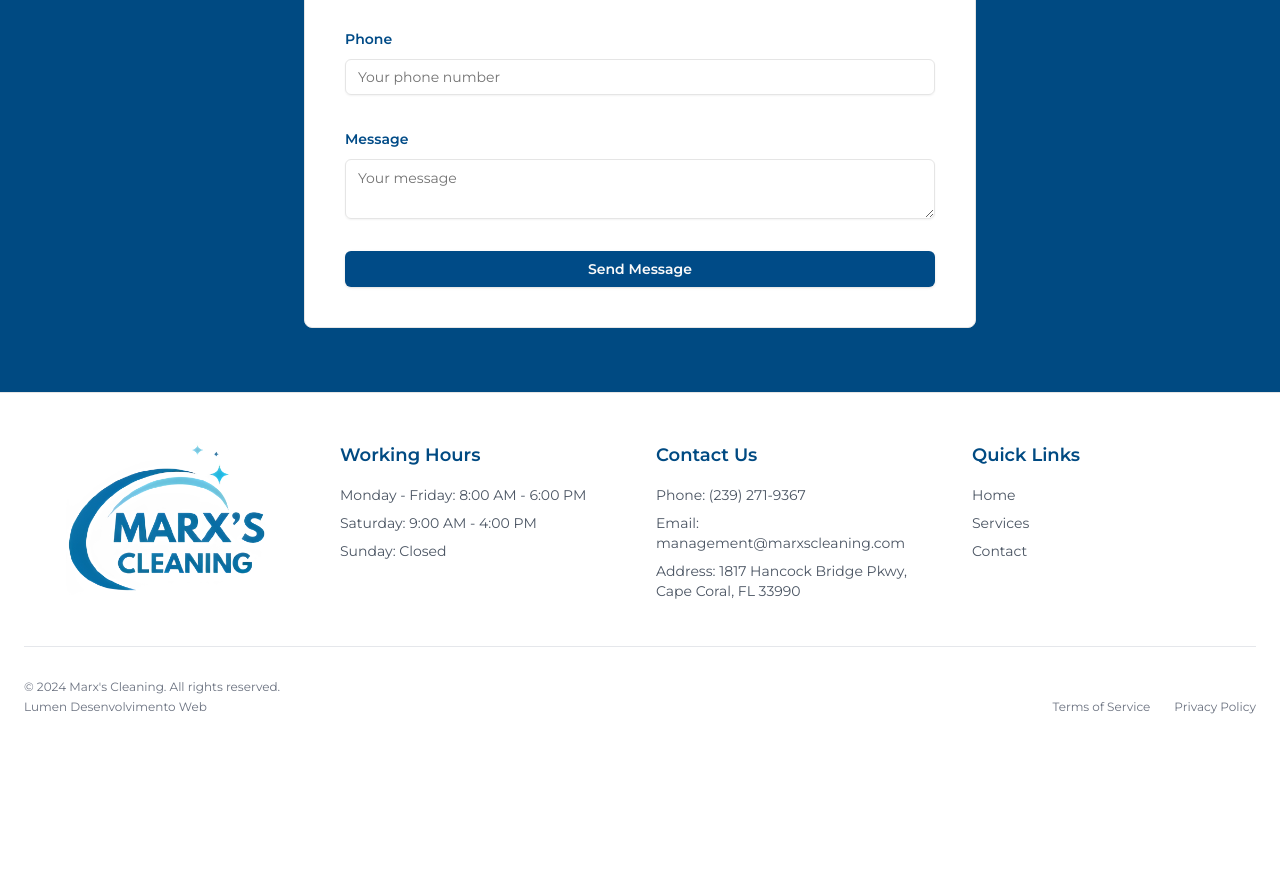
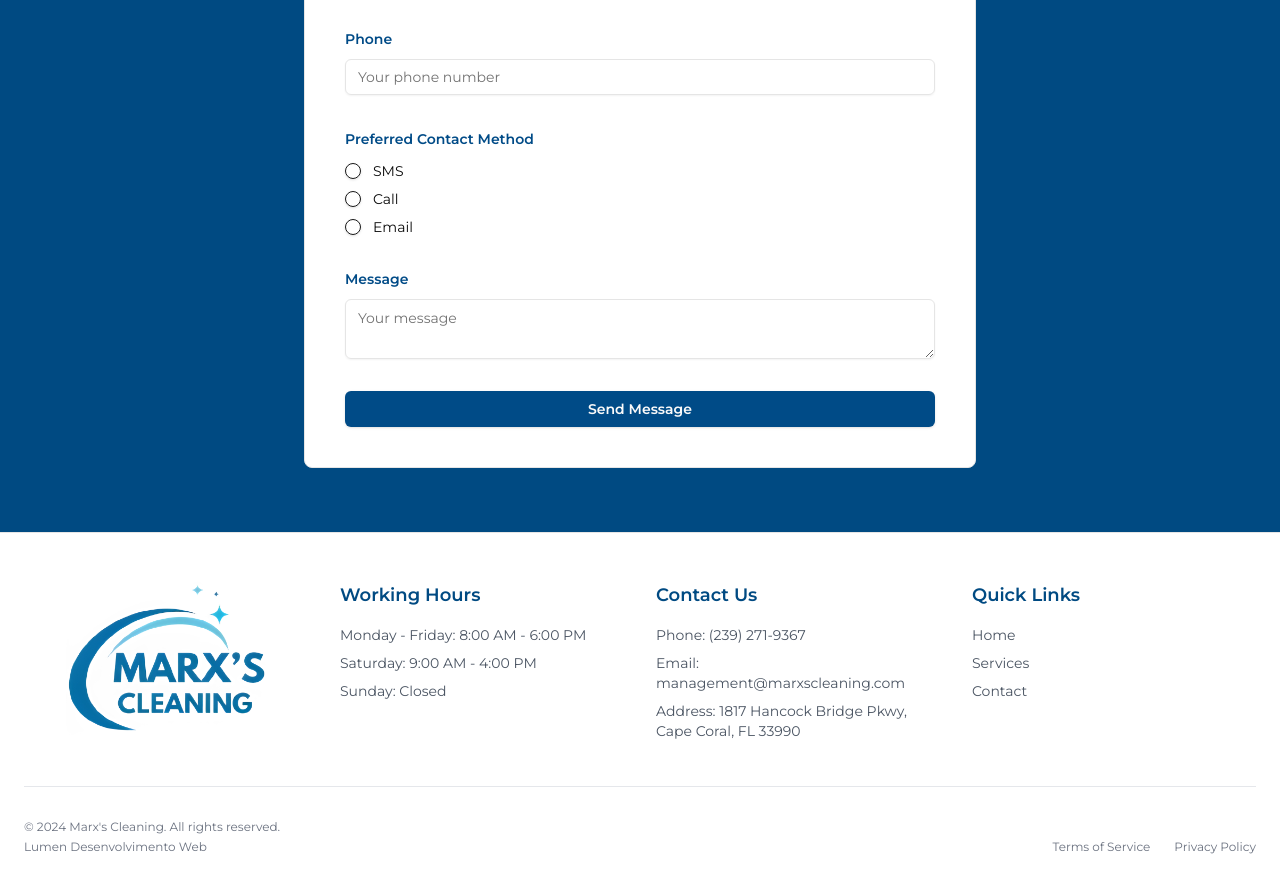
Before and after one commit to Acaj0/marxs-cleaning, a Next.js app: page / in a window 1280 px wide. Shown: the part 3680-4572 px from the top of the page. Before the commit the page ends 4523 px from the top, so only its background shows below. Built offline with nearby package versions, Linux system fonts and the light colour scheme.

Commit message:
tipo de contato e mensagem

```diff
--- a/package.json
+++ b/package.json
@@ -16,6 +16,7 @@
     "@radix-ui/react-dialog": "^1.1.2",
     "@radix-ui/react-label": "^2.1.0",
     "@radix-ui/react-navigation-menu": "^1.2.1",
+    "@radix-ui/react-radio-group": "^1.2.2",
     "@radix-ui/react-select": "^2.1.2",
     "@radix-ui/react-slot": "^1.1.0",
     "@radix-ui/react-tabs": "^1.1.1",
--- a/src/app/api/contact/route.ts
+++ b/src/app/api/contact/route.ts
@@ -6,7 +6,7 @@ const resend = new Resend(process.env.RESEND_API_KEY)
 export async function POST(req: Request) {
   try {
     const body = await req.json()
-    const { service, name, email, phone, message } = body
+    const { service, name, email, phone, message, preferredContact } = body
 
     const { data, error } = await resend.emails.send({
       from: "Marx's Cleaning Website <onboarding@resend.dev>",
@@ -17,6 +17,7 @@ export async function POST(req: Request) {
         Name: ${name}
         Email: ${email}
         Phone: ${phone}
+        Preferred Contact Method: ${preferredContact}
         Message: ${message}
       `,
     })
--- a/src/components/contact-section.tsx
+++ b/src/components/contact-section.tsx
@@ -24,7 +24,7 @@ import {
   SelectTrigger,
   SelectValue,
 } from "@/components/ui/select"
-import { useToast } from "@/components/ui/use-toast"
+import { RadioGroup, RadioGroupItem } from "@/components/ui/radio-group"
 
 const formSchema = z.object({
   service: z.string().min(1, "Please select a service"),
@@ -32,6 +32,9 @@ const formSchema = z.object({
   email: z.string().email("Invalid email address"),
   phone: z.string().min(10, "Phone number must be at least 10 digits"),
   message: z.string().min(10, "Message must be at least 10 characters"),
+  preferredContact: z.enum(["SMS", "Call", "Email"], {
+    required_error: "Please select a preferred contact method",
+  }),
 })
 
 const services = [
@@ -45,7 +48,7 @@ const services = [
 
 export function ContactSection() {
   const [isSubmitting, setIsSubmitting] = useState(false)
-  const { toast } = useToast()
+  const [submissionStatus, setSubmissionStatus] = useState<'idle' | 'success' | 'error'>('idle')
 
   const form = useForm<z.infer<typeof formSchema>>({
     resolver: zodResolver(formSchema),
@@ -55,11 +58,13 @@ export function ContactSection() {
       email: "",
       phone: "",
       message: "",
+      preferredContact: undefined,
     },
   })
 
   async function onSubmit(values: z.infer<typeof formSchema>) {
     setIsSubmitting(true)
+    setSubmissionStatus('idle')
     try {
       const response = await fetch("/api/contact", {
         method: "POST",
@@ -73,17 +78,10 @@ export function ContactSection() {
         throw new Error("Failed to send message")
       }
 
-      toast({
-        title: "Message sent!",
-        description: "We'll get back to you as soon as possible.",
-      })
+      setSubmissionStatus('success')
       form.reset()
     } catch (error) {
-      toast({
-        title: "Error",
-        description: "Failed to send message. Please try again.",
-        variant: "destructive",
-      })
+      setSubmissionStatus('error')
     } finally {
       setIsSubmitting(false)
     }
@@ -160,6 +158,48 @@ export function ContactSection() {
             />
             <FormField
               control={form.control}
+              name="preferredContact"
+              render={({ field }) => (
+                <FormItem className="space-y-3">
+                  <FormLabel className="text-[#004B87] font-semibold">Preferred Contact Method</FormLabel>
+                  <FormControl>
+                    <RadioGroup
+                      onValueChange={field.onChange}
+                      defaultValue={field.value}
+                      className="flex flex-col space-y-1"
+                    >
+                      <FormItem className="flex items-center space-x-3 space-y-0">
+                        <FormControl>
+                          <RadioGroupItem value="SMS" />
+                        </FormControl>
+                        <FormLabel className="font-normal">
+                          SMS
+                        </FormLabel>
+                      </FormItem>
+                      <FormItem className="flex items-center space-x-3 space-y-0">
+                        <FormControl>
+                          <RadioGroupItem value="Call" />
+                        </FormControl>
+                        <FormLabel className="font-normal">
+                          Call
+                        </FormLabel>
+                      </FormItem>
+                      <FormItem className="flex items-center space-x-3 space-y-0">
+                        <FormControl>
+                          <RadioGroupItem value="Email" />
+                        </FormControl>
+                        <FormLabel className="font-normal">
+                          Email
+                        </FormLabel>
+                      </FormItem>
+                    </RadioGroup>
+                  </FormControl>
+                  <FormMessage />
+                </FormItem>
+              )}
+            />
+            <FormField
+              control={form.control}
               name="message"
               render={({ field }) => (
                 <FormItem>
@@ -183,6 +223,16 @@ export function ContactSection() {
             </Button>
           </form>
         </Form>
+        {submissionStatus === 'success' && (
+          <div className="mt-4 p-4 bg-green-100 text-green-700 rounded-md">
+            Thank you for your message! We will contact you soon via your preferred method.
+          </div>
+        )}
+        {submissionStatus === 'error' && (
+          <div className="mt-4 p-4 bg-red-100 text-red-700 rounded-md">
+            There was an error sending your message. Please try again later.
+          </div>
+        )}
       </div>
     </section>
   )
--- /dev/null
+++ b/src/components/ui/radio-group.tsx
@@ -0,0 +1,44 @@
+"use client"
+
+import * as React from "react"
+import * as RadioGroupPrimitive from "@radix-ui/react-radio-group"
+import { Circle } from "lucide-react"
+
+import { cn } from "@/lib/utils"
+
+const RadioGroup = React.forwardRef<
+  React.ElementRef<typeof RadioGroupPrimitive.Root>,
+  React.ComponentPropsWithoutRef<typeof RadioGroupPrimitive.Root>
+>(({ className, ...props }, ref) => {
+  return (
+    <RadioGroupPrimitive.Root
+      className={cn("grid gap-2", className)}
+      {...props}
+      ref={ref}
+    />
+  )
+})
+RadioGroup.displayName = RadioGroupPrimitive.Root.displayName
+
+const RadioGroupItem = React.forwardRef<
+  React.ElementRef<typeof RadioGroupPrimitive.Item>,
+  React.ComponentPropsWithoutRef<typeof RadioGroupPrimitive.Item>
+>(({ className, ...props }, ref) => {
+  return (
+    <RadioGroupPrimitive.Item
+      ref={ref}
+      className={cn(
+        "aspect-square h-4 w-4 rounded-full border border-primary text-primary shadow focus:outline-none focus-visible:ring-1 focus-visible:ring-ring disabled:cursor-not-allowed disabled:opacity-50",
+        className
+      )}
+      {...props}
+    >
+      <RadioGroupPrimitive.Indicator className="flex items-center justify-center">
+        <Circle className="h-3.5 w-3.5 fill-primary" />
+      </RadioGroupPrimitive.Indicator>
+    </RadioGroupPrimitive.Item>
+  )
+})
+RadioGroupItem.displayName = RadioGroupPrimitive.Item.displayName
+
+export { RadioGroup, RadioGroupItem }
```
Also changed, not shown: 1 other file (tests, documents, lock files or other folders).
